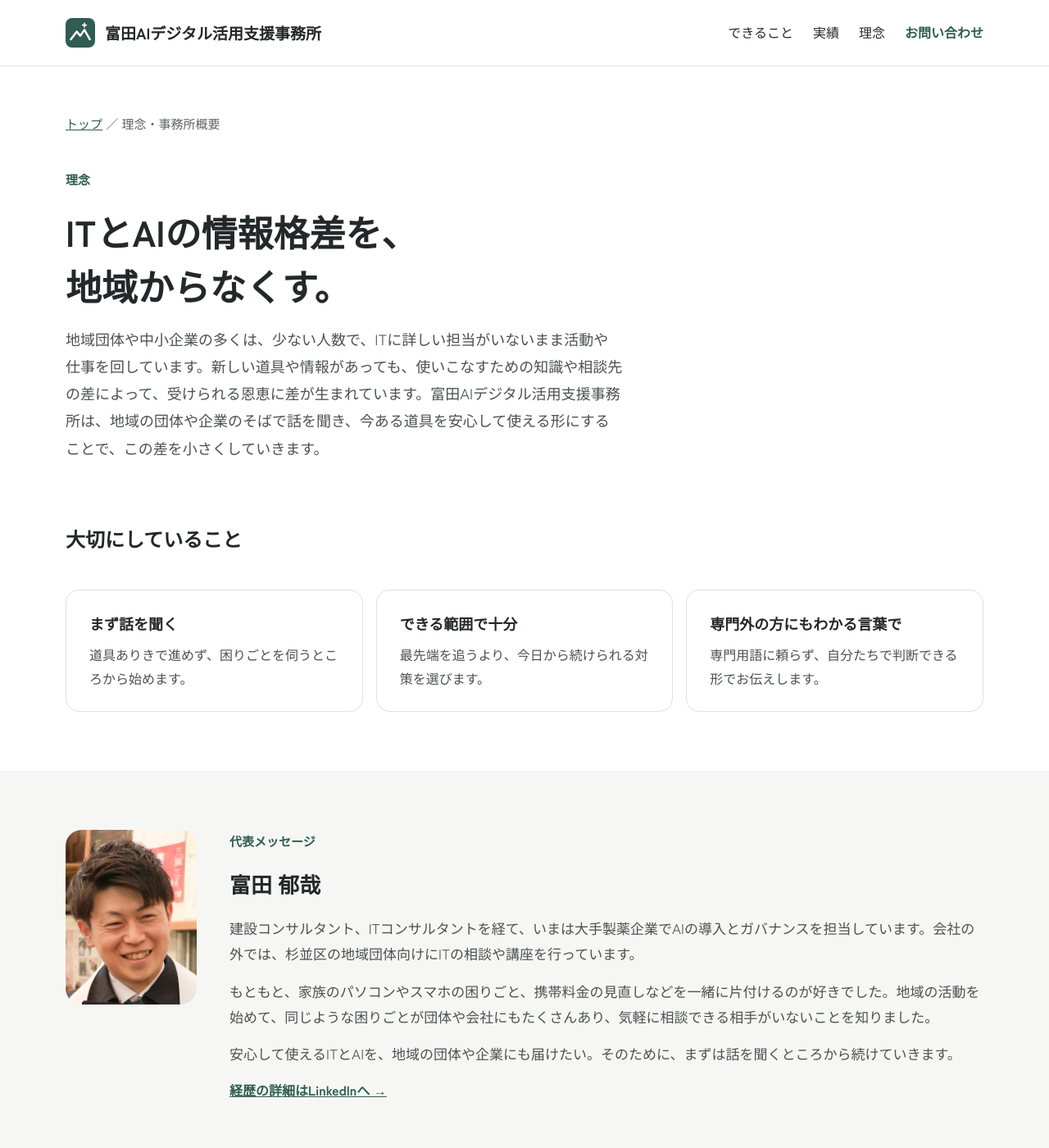
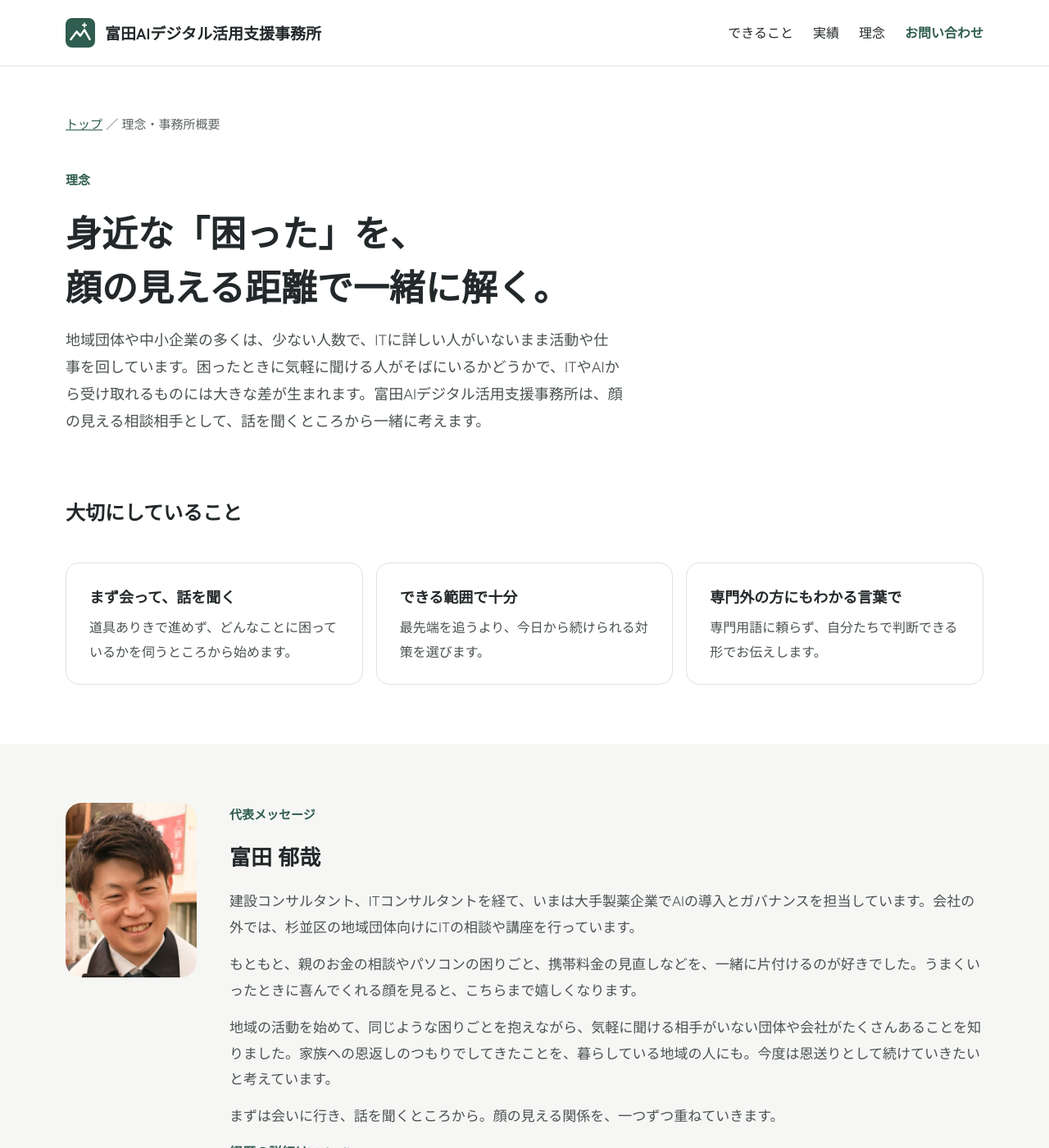
Before and after one commit to fumifumi0831/tomita-ai.jp, a Jekyll site: the page built from about.html, in a window 1280 px wide and 1400 px high. Shown: the whole window at 82% size. Built offline with Jekyll 4.4.1, drawn with Linux system fonts in a browser that asks for light colours.

Commit message:
理念と代表メッセージを、顔の見える関係と恩送りの軸で書き直し（案）
Co-Authored-By: Claude Opus 5.5 <noreply@anthropic.com>
Claude-Session: https://claude.ai/code/session_01L8vDNe7qbjzHshKeG5faMY

```diff
--- a/about.html
+++ b/about.html
@@ -10,8 +10,8 @@ description: 富田AIデジタル活用支援事務所の理念、代表メッ
 <p style="margin: 0; font-size: 15px; color: #5C6461"><a href="/">トップ</a> ／ 理念・事務所概要</p>
 <div style="display: flex; flex-direction: column; gap: 16px">
 <p style="margin: 0; font-size: 15px; font-weight: 700; color: #2F5D50">理念</p>
-<h1 style="margin: 0; font-size: clamp(30px, 5vw, 44px); line-height: 1.5; font-weight: 700; text-wrap: balance">ITとAIの情報格差を、<br>地域からなくす。</h1>
-<p style="margin: 0; font-size: 18px; color: #4A5250; max-width: 680px">地域団体や中小企業の多くは、少ない人数で、ITに詳しい担当がいないまま活動や仕事を回しています。新しい道具や情報があっても、使いこなすための知識や相談先の差によって、受けられる恩恵に差が生まれています。富田AIデジタル活用支援事務所は、地域の団体や企業のそばで話を聞き、今ある道具を安心して使える形にすることで、この差を小さくしていきます。</p>
+<h1 style="margin: 0; font-size: clamp(30px, 5vw, 44px); line-height: 1.5; font-weight: 700; text-wrap: balance">身近な「困った」を、<br>顔の見える距離で一緒に解く。</h1>
+<p style="margin: 0; font-size: 18px; color: #4A5250; max-width: 680px">地域団体や中小企業の多くは、少ない人数で、ITに詳しい人がいないまま活動や仕事を回しています。困ったときに気軽に聞ける人がそばにいるかどうかで、ITやAIから受け取れるものには大きな差が生まれます。富田AIデジタル活用支援事務所は、顔の見える相談相手として、話を聞くところから一緒に考えます。</p>
 </div>
 </div>
 </section>
@@ -21,8 +21,8 @@ description: 富田AIデジタル活用支援事務所の理念、代表メッ
 <h2 style="margin: 0; font-size: 24px; font-weight: 700">大切にしていること</h2>
 <ul style="margin: 0; padding: 0; list-style: none; display: flex; flex-wrap: wrap; gap: 16px">
 <li style="flex: 1 1 260px; min-width: 0; border: 1px solid #DCE3DE; border-radius: 16px; padding: 24px 28px; display: flex; flex-direction: column; gap: 6px">
-<h3 style="margin: 0; font-size: 18px; font-weight: 700">まず話を聞く</h3>
-<p style="margin: 0; font-size: 16px; color: #4A5250">道具ありきで進めず、困りごとを伺うところから始めます。</p>
+<h3 style="margin: 0; font-size: 18px; font-weight: 700">まず会って、話を聞く</h3>
+<p style="margin: 0; font-size: 16px; color: #4A5250">道具ありきで進めず、どんなことに困っているかを伺うところから始めます。</p>
 </li>
 <li style="flex: 1 1 260px; min-width: 0; border: 1px solid #DCE3DE; border-radius: 16px; padding: 24px 28px; display: flex; flex-direction: column; gap: 6px">
 <h3 style="margin: 0; font-size: 18px; font-weight: 700">できる範囲で十分</h3>
@@ -44,8 +44,9 @@ description: 富田AIデジタル活用支援事務所の理念、代表メッ
 <p style="margin: 0; font-size: 15px; font-weight: 700; color: #2F5D50">代表メッセージ</p>
 <h2 style="margin: 0; font-size: 26px; font-weight: 700">富田 郁哉</h2>
 <p style="margin: 0; font-size: 17px; color: #4A5250">建設コンサルタント、ITコンサルタントを経て、いまは大手製薬企業でAIの導入とガバナンスを担当しています。会社の外では、杉並区の地域団体向けにITの相談や講座を行っています。</p>
-<p style="margin: 0; font-size: 17px; color: #4A5250">もともと、家族のパソコンやスマホの困りごと、携帯料金の見直しなどを一緒に片付けるのが好きでした。地域の活動を始めて、同じような困りごとが団体や会社にもたくさんあり、気軽に相談できる相手がいないことを知りました。</p>
-<p style="margin: 0; font-size: 17px; color: #4A5250">安心して使えるITとAIを、地域の団体や企業にも届けたい。そのために、まずは話を聞くところから続けていきます。</p>
+<p style="margin: 0; font-size: 17px; color: #4A5250">もともと、親のお金の相談やパソコンの困りごと、携帯料金の見直しなどを、一緒に片付けるのが好きでした。うまくいったときに喜んでくれる顔を見ると、こちらまで嬉しくなります。</p>
+<p style="margin: 0; font-size: 17px; color: #4A5250">地域の活動を始めて、同じような困りごとを抱えながら、気軽に聞ける相手がいない団体や会社がたくさんあることを知りました。家族への恩返しのつもりでしてきたことを、暮らしている地域の人にも。今度は恩送りとして続けていきたいと考えています。</p>
+<p style="margin: 0; font-size: 17px; color: #4A5250">まずは会いに行き、話を聞くところから。顔の見える関係を、一つずつ重ねていきます。</p>
 <a href="https://www.linkedin.com/in/fumiya-tomita-3a5a8622b" style="font-size: 16px; font-weight: 700">経歴の詳細はLinkedInへ →</a>
 </div>
 </div>
```
